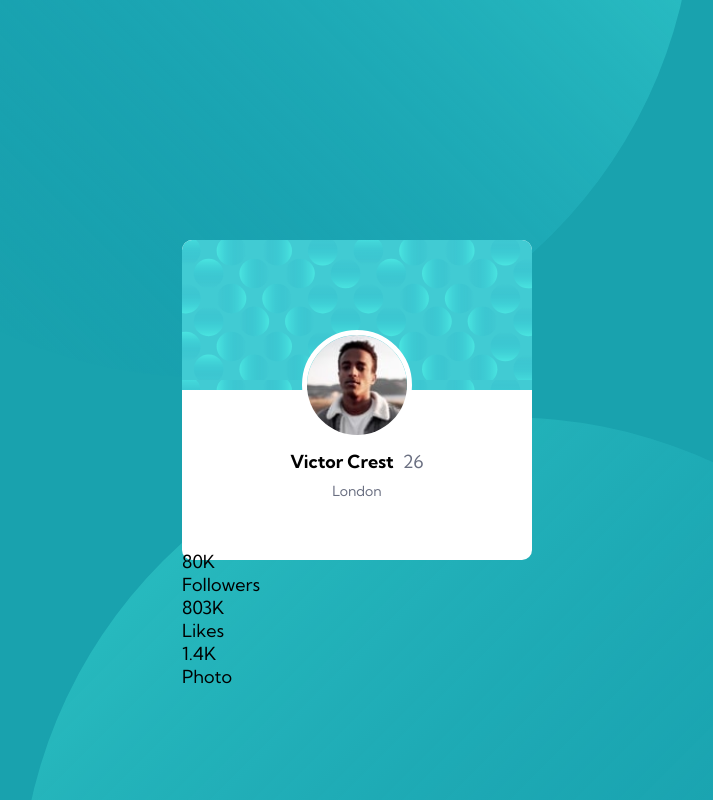
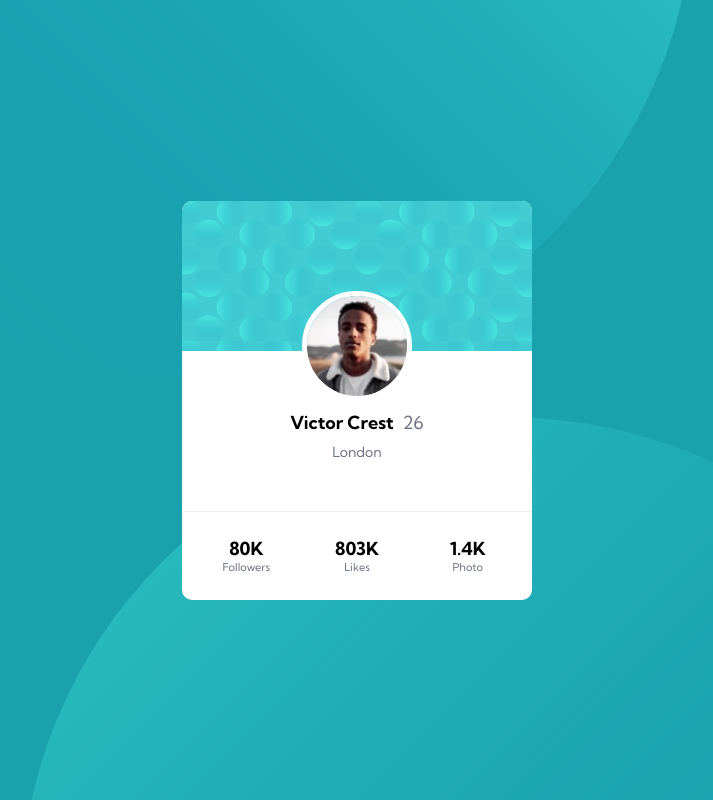
Before and after one commit to randomhex1998/Profilecardcomponent, a plain HTML site: page index.html in a window 1280 px wide. Shown: the whole page, without its empty margins (283-996 px from the left). Drawn offline with Linux system fonts and the light colour scheme.

Commit message:
last commit

```diff
--- a/style.css
+++ b/style.css
@@ -53,7 +53,7 @@ li{
 .card-box{
     position: relative;
     width: 350px;
-    height: 40vh;
+    height: auto;
     background-color: white;
     border-radius: 10px;
 }
@@ -100,3 +100,30 @@ li{
     color: hsl(227, 10%, 46%);
     margin-top: 0.5rem;
 }
+
+.card-box-footer{
+    display: flex;
+    align-items: center;
+    justify-content: center;
+    border-top: 1px solid #ecf0f1;
+    padding: 0.5rem;
+}
+
+.card-box-footer .items{
+    display: flex;
+    flex-direction: column;
+    justify-content: center;
+    align-items: center;
+    flex: 1 1 100%;
+    height: 70px;
+
+}
+.card-box-footer .items .items-num{
+        font-weight: 700;
+}
+.card-box-footer .items .items-text{
+        font-size: 11px;
+        font-weight: 400;
+        color: hsl(227, 10%, 46%);
+        word-spacing: 200px;
+}
```
